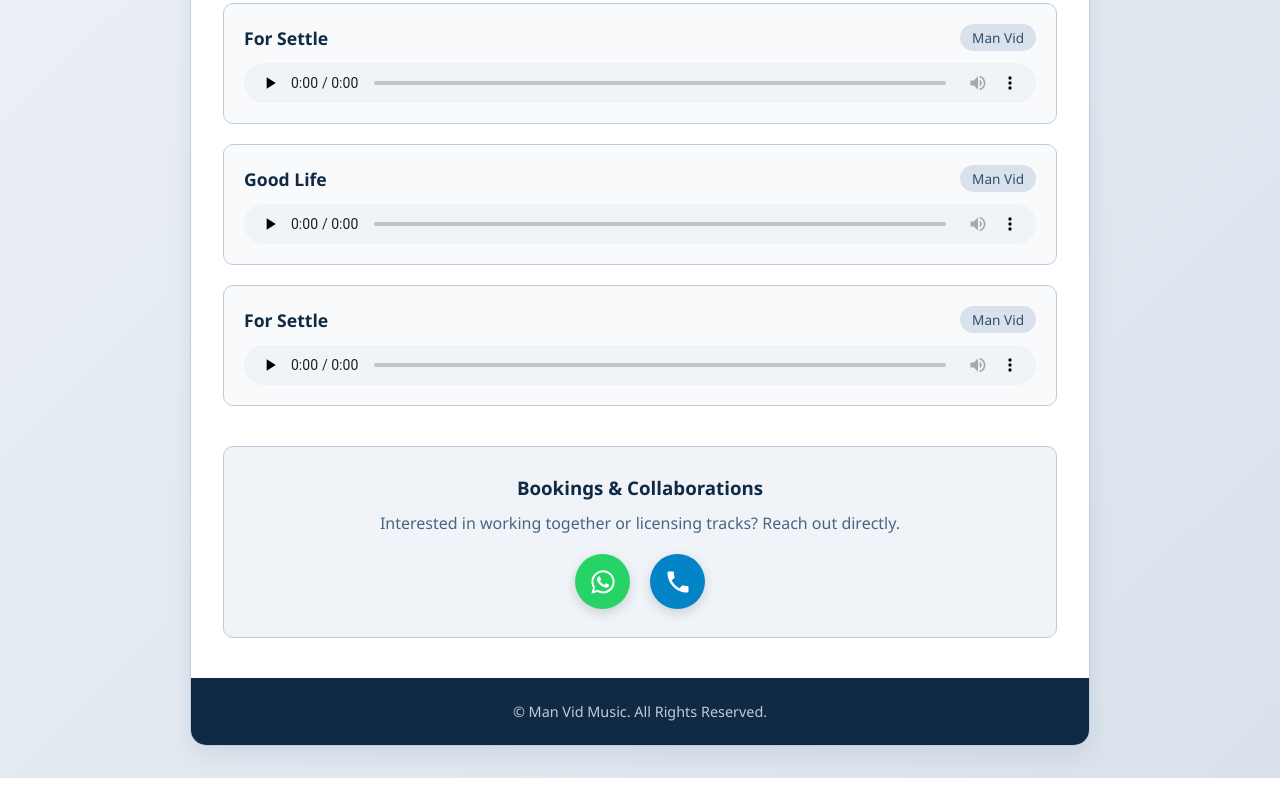
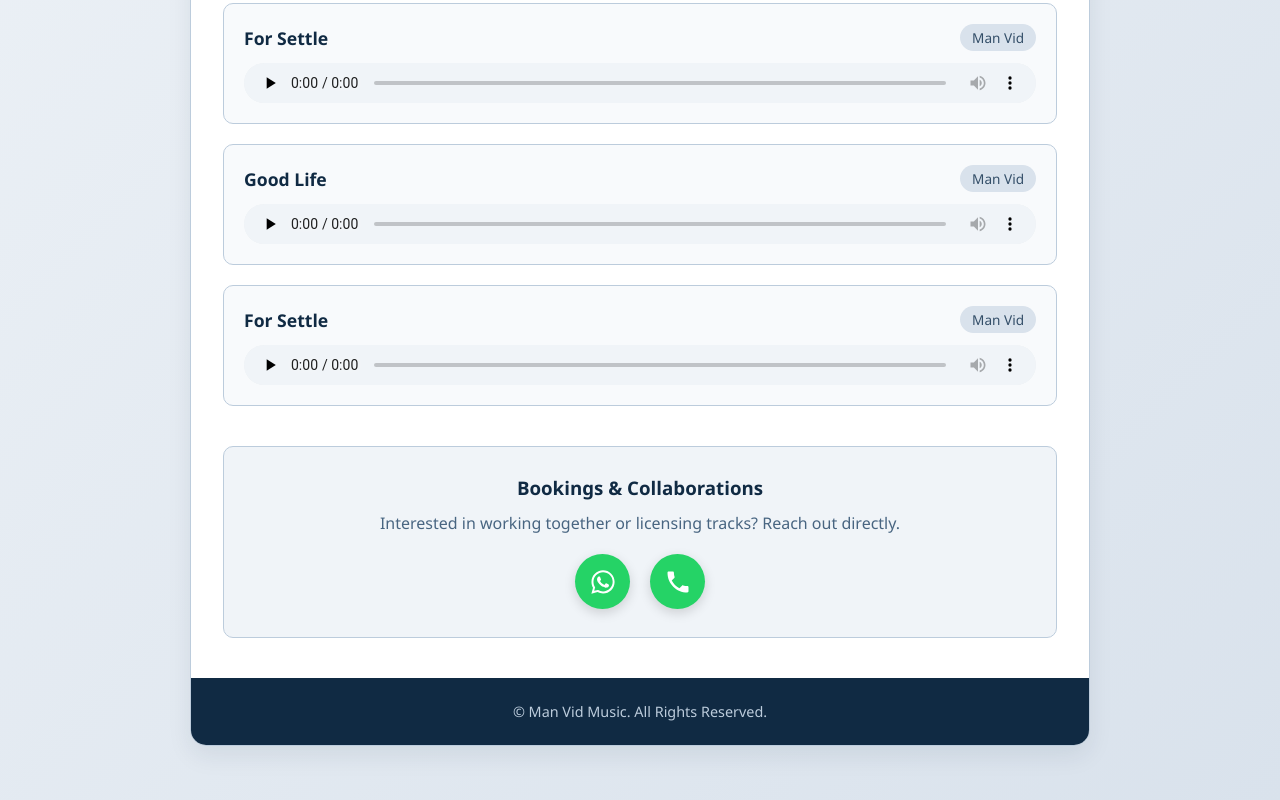
Before and after one commit to lisotech/dev, a plain HTML site: page index.html in a window 1280 px wide. Shown: the part 743-1543 px from the top of the page. Before the commit the page ends 1521 px from the top, so only its background shows below. Drawn offline with Linux system fonts and the light colour scheme.

Commit message:
Change call color variables to match WhatsApp theme
Updated call colors for better consistency with WhatsApp colors.

```diff
--- a/index.html
+++ b/index.html
@@ -16,8 +16,8 @@
             --accent-hover: #243b53;
             --whatsapp-color: #25d366;
             --whatsapp-hover: #1ebe5d;
-            --call-color: #0284c7;
-            --call-hover: #0369a1;
+            --call-color: #25d366;
+            --call-hover: #1ebe5d;
             --shadow: 0 10px 25px rgba(16, 42, 67, 0.08);
             --border-color: #bcccdc;
             --track-bg: #f8fafc;
@@ -35,8 +35,8 @@
             --accent-hover: #829ab1;
             --whatsapp-color: #2e7d32;
             --whatsapp-hover: #388e3c;
-            --call-color: #0284c7;
-            --call-hover: #0369a1;
+            --call-color: #2e7d32;
+            --call-hover: #388e3c;
             --shadow: 0 10px 25px rgba(0, 0, 0, 0.4);
             --border-color: #334e68;
             --track-bg: #102a43;
@@ -428,6 +428,7 @@
             <p>&copy; Man Vid Music. All Rights Reserved.</p>
         </footer>
     </div>
+  <marquee> Designed @Lisotech Innovations. Call or WhatsApp +260974101130 </marquee>
 
     <!-- Floating Theme Toggle Button -->
     <button class="theme-toggle-btn" id="themeToggle" title="Toggle Light/Dark Theme">
```
